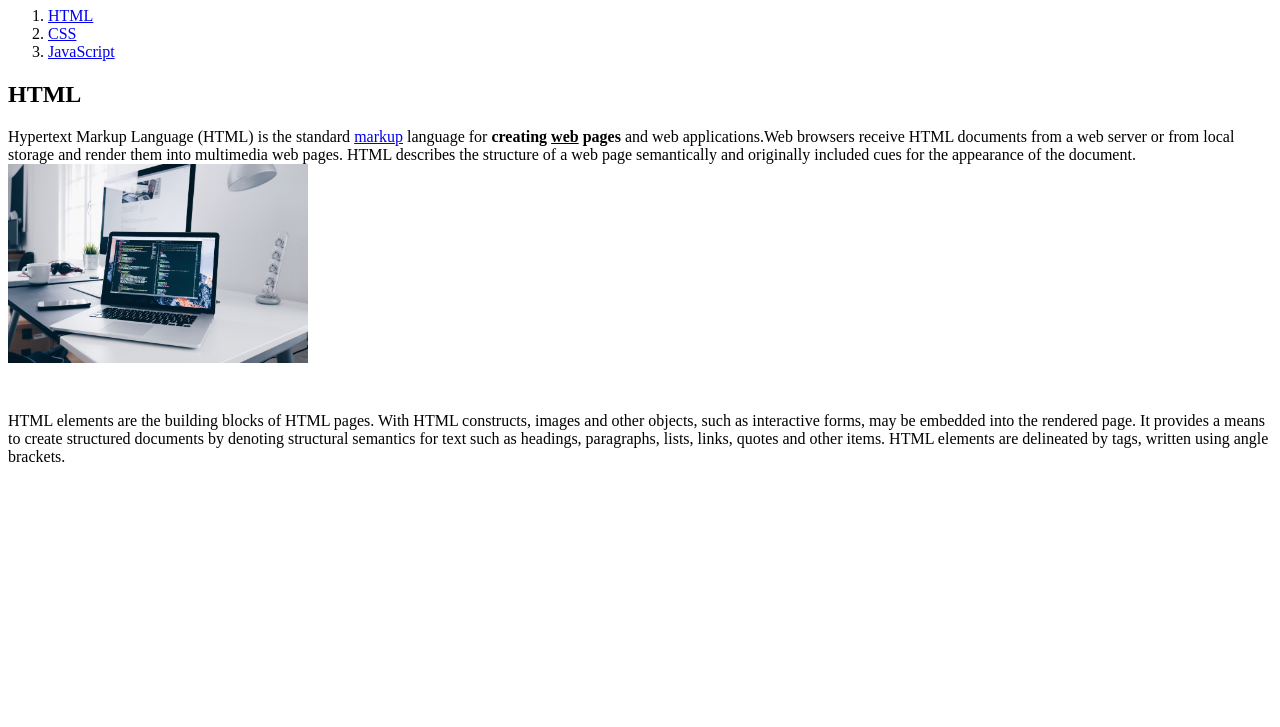
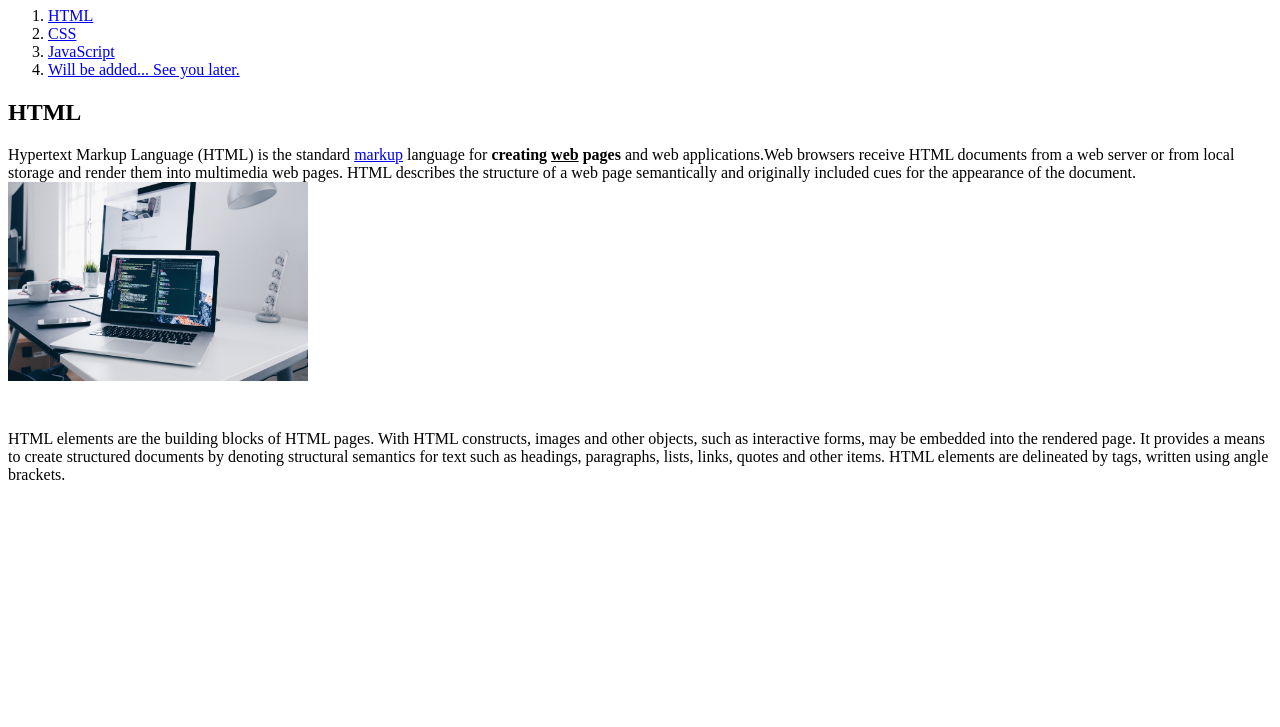
Before and after one commit to chogyan/web1, a plain HTML site: page 1.html in a window 1280 px wide. Shown: the part 73-800 px from the top of the page. Drawn offline with Linux system fonts and the light colour scheme.

Commit message:
Update 1.html

```diff
--- a/1.html
+++ b/1.html
@@ -11,6 +11,7 @@
   <li> <a href="1.html">HTML</a></li>
   <li> <a href="2.html">CSS</a></li>
   <li> <a href="3.html">JavaScript</a></li>
+  <li> <a href="4.html">Will be added... See you later.</a></li>
 </ol>
 </body>
 <h2>HTML</h2>
```
